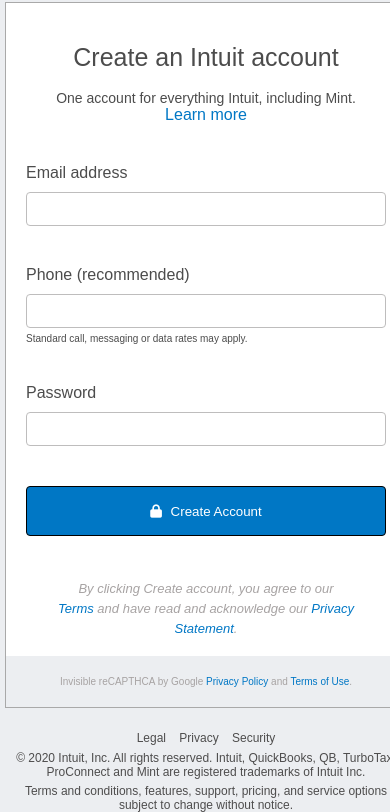
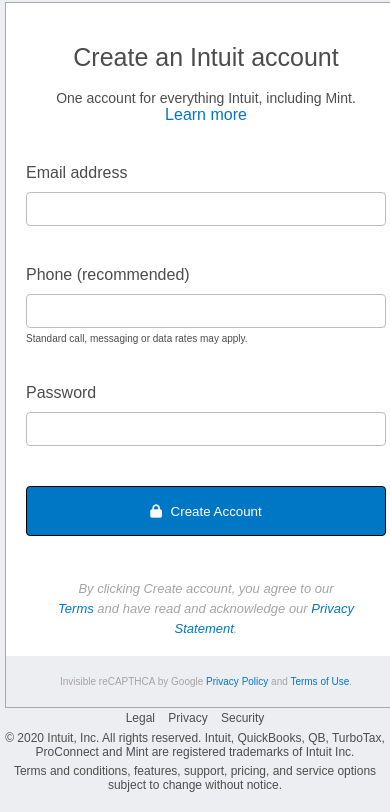
Before and after one commit to DcRonan/Sign-Up-Form, a plain HTML site: page index.html in a window 390 px wide. Shown: the part 143-955 px from the top of the page. Drawn offline with Linux system fonts and the light colour scheme.

Commit message:
add favicon + sorted footer being responsive

```diff
--- a/index.html
+++ b/index.html
@@ -9,6 +9,7 @@
       src="https://kit.fontawesome.com/867f1dd431.js"
       crossorigin="anonymous"
     ></script>
+    <link rel="shortcut icon" href="images/favicon.png" type="image/x-icon">
   </head>
   <body>
 
@@ -113,7 +114,11 @@
         </section>
 
       </main>
+
+    </div>
+
     <footer>
+      <div>
       <a href="">
         Legal
       </a>
@@ -123,6 +128,7 @@
       <a href="">
         Security
       </a>
+    </div>
       <p>
         © 2020 Intuit, Inc. All rights reserved. Intuit, QuickBooks, QB,
         TurboTax, ProConnect and Mint are registered trademarks of Intuit Inc.
@@ -134,9 +140,6 @@
 
     </footer>
 
-    </div>
-
-
   </body>
 
 </html>
--- a/style.css
+++ b/style.css
@@ -8,6 +8,7 @@
 body {
   background: #eceef1;
   font-family: "AvenirNext", sans-serif;
+  overflow: hidden;
 }
 
 a {
@@ -55,8 +56,6 @@
 #container {
   display: flex;
   justify-content: flex-end;
-  margin-top: 10px;
-  margin-right: 10px;
   margin: 12px 30px 0 0;
 }
 
@@ -224,3 +223,12 @@
       }
 
 }
+
+footer {
+     margin: 0 auto;
+     max-width: 750px;
+     min-width: 390px;
+     flex-direction: column;
+     display: flex;
+     align-items: center;
+}
```
Also changed, not shown: images/favicon.png (added). Lines whose indentation alone changed are shown as unchanged.
